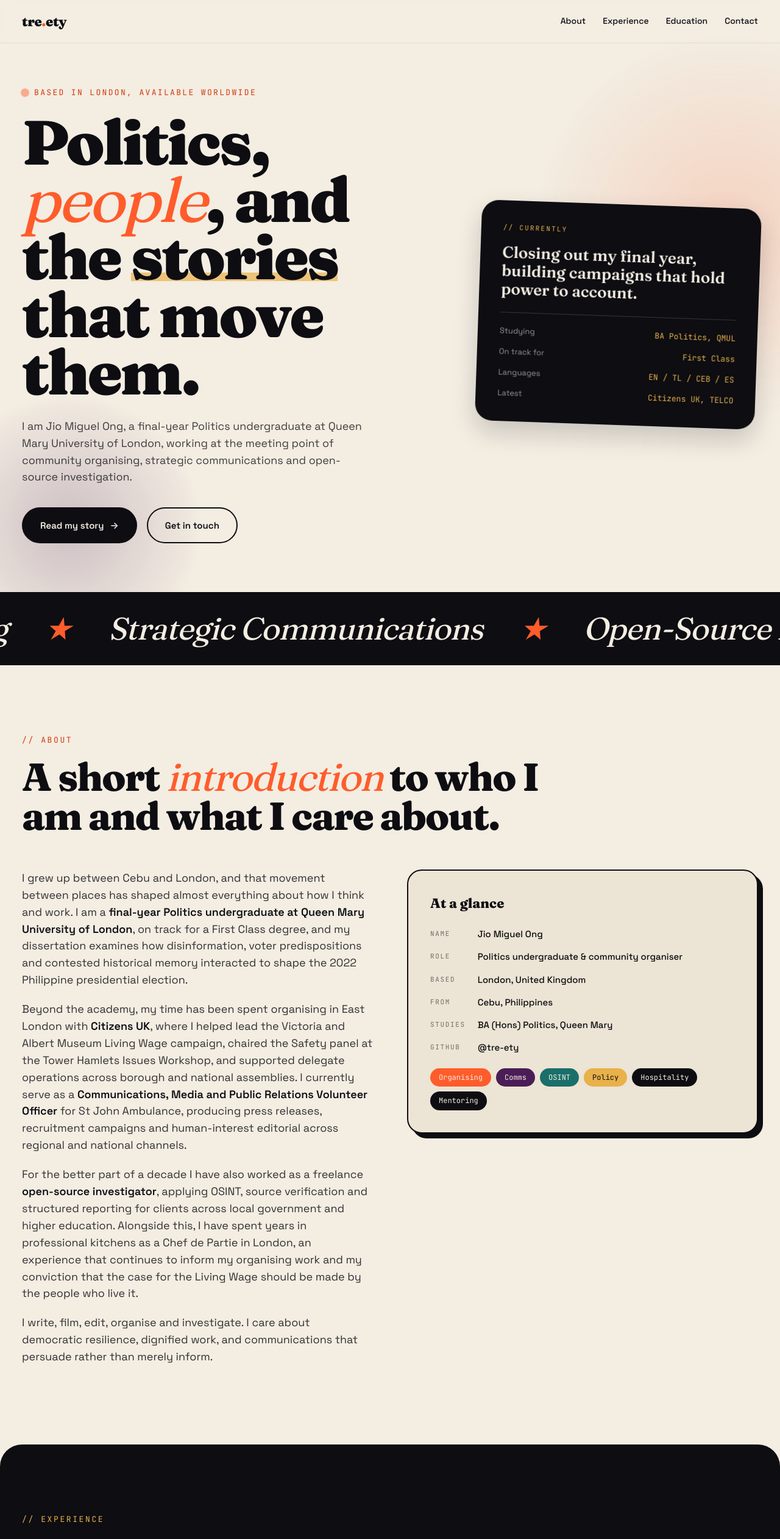
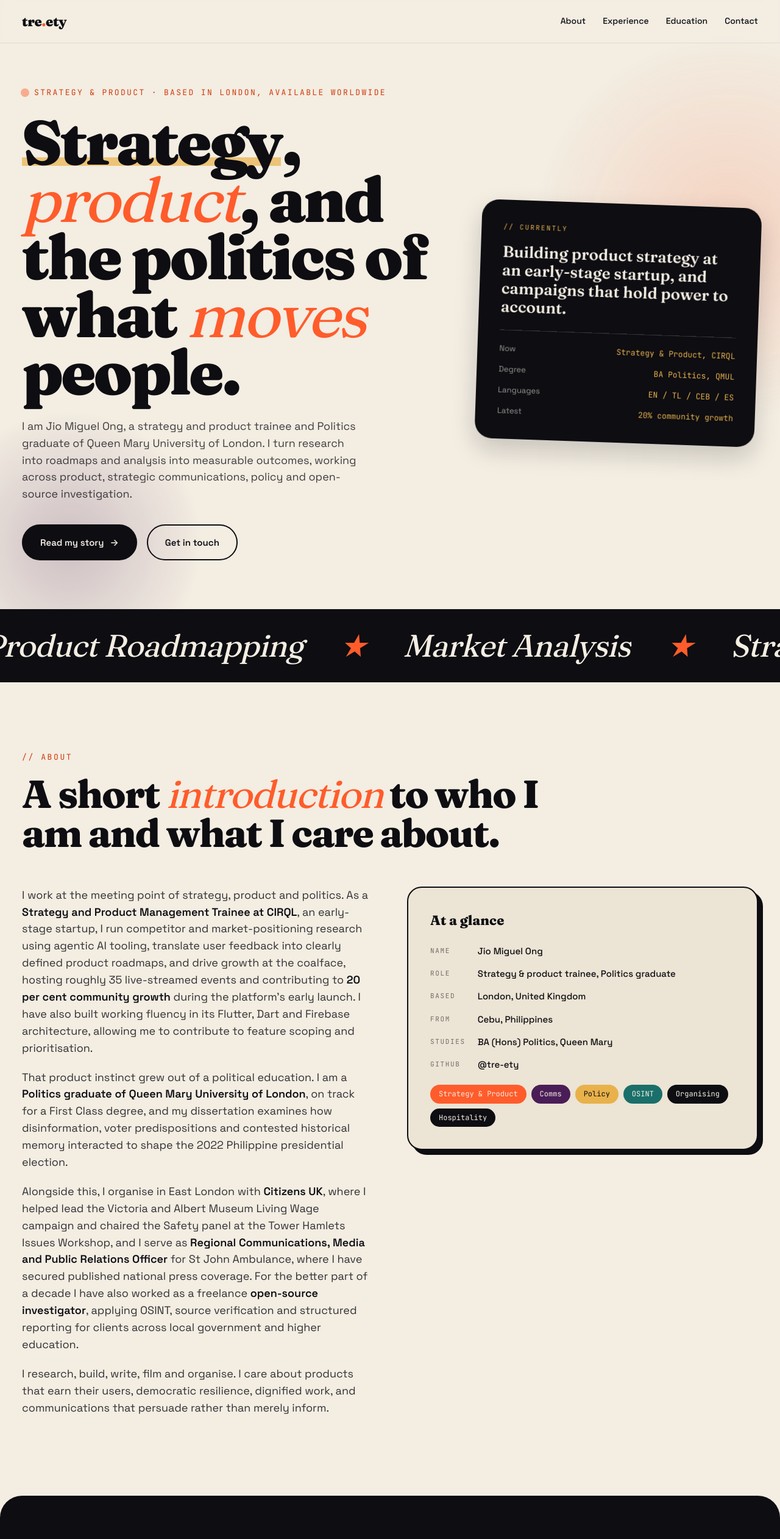
Before and after one commit to tre-ety/Introduction, a plain HTML site: page index.html in a window 1280 px wide. Shown: the top 2524 px of the page at 61% size. Drawn offline with Linux system fonts and the light colour scheme.

Commit message:
Add files via upload

```diff
--- a/index.html
+++ b/index.html
@@ -3,8 +3,8 @@
 <head>
 <meta charset="UTF-8" />
 <meta name="viewport" content="width=device-width, initial-scale=1.0" />
-<title>Jio Miguel Ong — Politics, Communications &amp; Community Organising</title>
-<meta name="description" content="Personal site of Jio Miguel Ong (tre-ety): politics undergraduate at Queen Mary University of London, community organiser, communications professional and open-source investigator based in London." />
+<title>Jio Miguel Ong — Strategy &amp; Product, Communications and Community Organising</title>
+<meta name="description" content="Personal site of Jio Miguel Ong (tre-ety): strategy and product trainee, Politics graduate of Queen Mary University of London, strategic communications professional, community organiser and open-source investigator based in London." />
 <link rel="preconnect" href="https://fonts.googleapis.com">
 <link rel="preconnect" href="https://fonts.gstatic.com" crossorigin>
 <link href="https://fonts.googleapis.com/css2?family=Space+Grotesk:wght@400;500;600;700&family=Fraunces:opsz,wght@9..144,400;9..144,600;9..144,800;9..144,900&family=JetBrains+Mono:wght@400;500&display=swap" rel="stylesheet">
@@ -682,13 +682,13 @@
   <div class="hero-text">
     <div class="hero-eyebrow">
       <span class="dot"></span>
-      Based in London, available worldwide
+      Strategy &amp; product · Based in London, available worldwide
     </div>
     <h1>
-      Politics, <em>people</em>, and the <span class="underline">stories</span> that move them.
+      <span class="underline">Strategy</span>, <em>product</em>, and the politics of what <em>moves</em> people.
     </h1>
     <p class="hero-lede">
-      I am Jio Miguel Ong, a final-year Politics undergraduate at Queen Mary University of London, working at the meeting point of community organising, strategic communications and open-source investigation.
+      I am Jio Miguel Ong, a strategy and product trainee and Politics graduate of Queen Mary University of London. I turn research into roadmaps and analysis into measurable outcomes, working across product, strategic communications, policy and open-source investigation.
     </p>
     <div class="hero-cta">
       <a class="btn btn-primary" href="#about">
@@ -702,20 +702,20 @@
 
   <aside class="hero-card">
     <div class="label">// Currently</div>
-    <h3>Closing out my final year, building campaigns that hold power to account.</h3>
+    <h3>Building product strategy at an early-stage startup, and campaigns that hold power to account.</h3>
     <div class="ticker">
-      <div class="ticker-row"><span>Studying</span><span>BA Politics, QMUL</span></div>
-      <div class="ticker-row"><span>On track for</span><span>First Class</span></div>
+      <div class="ticker-row"><span>Now</span><span>Strategy &amp; Product, CIRQL</span></div>
+      <div class="ticker-row"><span>Degree</span><span>BA Politics, QMUL</span></div>
       <div class="ticker-row"><span>Languages</span><span>EN / TL / CEB / ES</span></div>
-      <div class="ticker-row"><span>Latest</span><span>Citizens UK, TELCO</span></div>
+      <div class="ticker-row"><span>Latest</span><span>20% community growth</span></div>
     </div>
   </aside>
 </header>
 
 <div class="marquee">
   <div class="marquee-track">
-    <span>Community Organising <span class="star">&#9733;</span> Strategic Communications <span class="star">&#9733;</span> Open-Source Investigation <span class="star">&#9733;</span> Public Policy <span class="star">&#9733;</span> Memory Politics <span class="star">&#9733;</span> Coalition Building <span class="star">&#9733;</span></span>
-    <span>Community Organising <span class="star">&#9733;</span> Strategic Communications <span class="star">&#9733;</span> Open-Source Investigation <span class="star">&#9733;</span> Public Policy <span class="star">&#9733;</span> Memory Politics <span class="star">&#9733;</span> Coalition Building <span class="star">&#9733;</span></span>
+    <span>Strategy &amp; Product <span class="star">&#9733;</span> Product Roadmapping <span class="star">&#9733;</span> Market Analysis <span class="star">&#9733;</span> Strategic Communications <span class="star">&#9733;</span> Community Organising <span class="star">&#9733;</span> Open-Source Investigation <span class="star">&#9733;</span> Public Policy <span class="star">&#9733;</span></span>
+    <span>Strategy &amp; Product <span class="star">&#9733;</span> Product Roadmapping <span class="star">&#9733;</span> Market Analysis <span class="star">&#9733;</span> Strategic Communications <span class="star">&#9733;</span> Community Organising <span class="star">&#9733;</span> Open-Source Investigation <span class="star">&#9733;</span> Public Policy <span class="star">&#9733;</span></span>
   </div>
 </div>
 
@@ -725,20 +725,20 @@
 
   <div class="about-grid">
     <div class="about-prose">
-      <p>I grew up between Cebu and London, and that movement between places has shaped almost everything about how I think and work. I am a <strong>final-year Politics undergraduate at Queen Mary University of London</strong>, on track for a First Class degree, and my dissertation examines how disinformation, voter predispositions and contested historical memory interacted to shape the 2022 Philippine presidential election.</p>
+      <p>I work at the meeting point of strategy, product and politics. As a <strong>Strategy and Product Management Trainee at CIRQL</strong>, an early-stage startup, I run competitor and market-positioning research using agentic AI tooling, translate user feedback into clearly defined product roadmaps, and drive growth at the coalface, hosting roughly 35 live-streamed events and contributing to <strong>20 per cent community growth</strong> during the platform's early launch. I have also built working fluency in its Flutter, Dart and Firebase architecture, allowing me to contribute to feature scoping and prioritisation.</p>
 
-      <p>Beyond the academy, my time has been spent organising in East London with <strong>Citizens UK</strong>, where I helped lead the Victoria and Albert Museum Living Wage campaign, chaired the Safety panel at the Tower Hamlets Issues Workshop, and supported delegate operations across borough and national assemblies. I currently serve as a <strong>Communications, Media and Public Relations Volunteer Officer</strong> for St John Ambulance, producing press releases, recruitment campaigns and human-interest editorial across regional and national channels.</p>
+      <p>That product instinct grew out of a political education. I am a <strong>Politics graduate of Queen Mary University of London</strong>, on track for a First Class degree, and my dissertation examines how disinformation, voter predispositions and contested historical memory interacted to shape the 2022 Philippine presidential election.</p>
 
-      <p>For the better part of a decade I have also worked as a freelance <strong>open-source investigator</strong>, applying OSINT, source verification and structured reporting for clients across local government and higher education. Alongside this, I have spent years in professional kitchens as a Chef de Partie in London, an experience that continues to inform my organising work and my conviction that the case for the Living Wage should be made by the people who live it.</p>
+      <p>Alongside this, I organise in East London with <strong>Citizens UK</strong>, where I helped lead the Victoria and Albert Museum Living Wage campaign and chaired the Safety panel at the Tower Hamlets Issues Workshop, and I serve as <strong>Regional Communications, Media and Public Relations Officer</strong> for St John Ambulance, where I have secured published national press coverage. For the better part of a decade I have also worked as a freelance <strong>open-source investigator</strong>, applying OSINT, source verification and structured reporting for clients across local government and higher education.</p>
 
-      <p>I write, film, edit, organise and investigate. I care about democratic resilience, dignified work, and communications that persuade rather than merely inform.</p>
+      <p>I research, build, write, film and organise. I care about products that earn their users, democratic resilience, dignified work, and communications that persuade rather than merely inform.</p>
     </div>
 
     <aside class="about-quick">
       <h4>At a glance</h4>
       <dl>
         <dt>Name</dt><dd>Jio Miguel Ong</dd>
-        <dt>Role</dt><dd>Politics undergraduate &amp; community organiser</dd>
+        <dt>Role</dt><dd>Strategy &amp; product trainee, Politics graduate</dd>
         <dt>Based</dt><dd>London, United Kingdom</dd>
         <dt>From</dt><dd>Cebu, Philippines</dd>
         <dt>Studies</dt><dd>BA (Hons) Politics, Queen Mary</dd>
@@ -746,12 +746,12 @@
       </dl>
 
       <div class="pill-row">
-        <span class="pill alt">Organising</span>
+        <span class="pill alt">Strategy &amp; Product</span>
         <span class="pill plum">Comms</span>
+        <span class="pill gold">Policy</span>
         <span class="pill teal">OSINT</span>
-        <span class="pill gold">Policy</span>
+        <span class="pill">Organising</span>
         <span class="pill">Hospitality</span>
-        <span class="pill">Mentoring</span>
       </div>
     </aside>
   </div>
@@ -762,6 +762,18 @@
   <h2 class="section-title">Things I have <em>built</em>, <em>led</em> and <em>delivered</em>.</h2>
 
   <div class="timeline">
+    <div class="group-title">Strategy &amp; product</div>
+
+    <article class="role">
+      <div class="when">May 2026 &mdash; Present</div>
+      <div class="what">
+        <h3>Strategy &amp; Product Management Trainee</h3>
+        <div class="org">CIRQL &middot; Early-stage startup</div>
+        <p>Conduct competitor and market-positioning research using agentic AI tooling, translating findings into recommendations that directly inform the product roadmap. Translate user feedback and stakeholder input into clearly defined roadmaps, and built working fluency in the application's Flutter, Dart and Firebase architecture to contribute to feature scoping and prioritisation. Produced and hosted around 35 live-streamed events and drove user acquisition, onboarding 50+ users and 10+ event-organiser partnerships, contributing to 20 per cent community growth during the early launch.</p>
+      </div>
+      <span class="tag organising">Strategy</span>
+    </article>
+
     <div class="group-title">Communications &amp; policy</div>
 
     <article class="role">
@@ -777,18 +789,18 @@
     <article class="role">
       <div class="when">Oct 2025 &mdash; Present</div>
       <div class="what">
-        <h3>Communications, Media &amp; PR Volunteer Officer</h3>
+        <h3>Regional Communications, Media &amp; Public Relations Officer</h3>
         <div class="org">St John Ambulance</div>
-        <p>Delivered strategic communications support across regional and national channels, producing press releases, recruitment campaigns and human-interest editorial for multi-platform distribution. Conducted outlet mapping and journalist outreach, tailoring messaging for print, broadcast, digital and social audiences while maintaining editorial governance and safeguarding standards.</p>
+        <p>Draft and place press releases and editorial across regional and national outlets, responding to journalist enquiries and coordinating interviews, including securing published coverage in the <em>Enfield Independent</em> for a National Volunteers' Week feature. Plan and deliver public relations campaigns raising awareness of first aid and volunteer recruitment, while upholding brand consistency, editorial governance and safeguarding standards.</p>
       </div>
       <span class="tag comms">Comms</span>
     </article>
 
     <article class="role">
-      <div class="when">Jan 2019 &mdash; Present</div>
+      <div class="when">Jan 2019 &mdash; Jul 2023</div>
       <div class="what">
-        <h3>Open-Source Investigator Specialist</h3>
-        <div class="org">Freelance</div>
+        <h3>OSINT Analyst</h3>
+        <div class="org">Self-employed &middot; Freelance, by contract</div>
         <p>Delivered end-to-end OSINT investigations and social media analysis for a portfolio of clients across local government and higher education. Refined advanced information-gathering methodologies, producing actionable insights through systematic media analysis, source verification and structured reporting, with adjacent proficiency in penetration testing and operational security.</p>
       </div>
       <span class="tag osint">OSINT</span>
```
